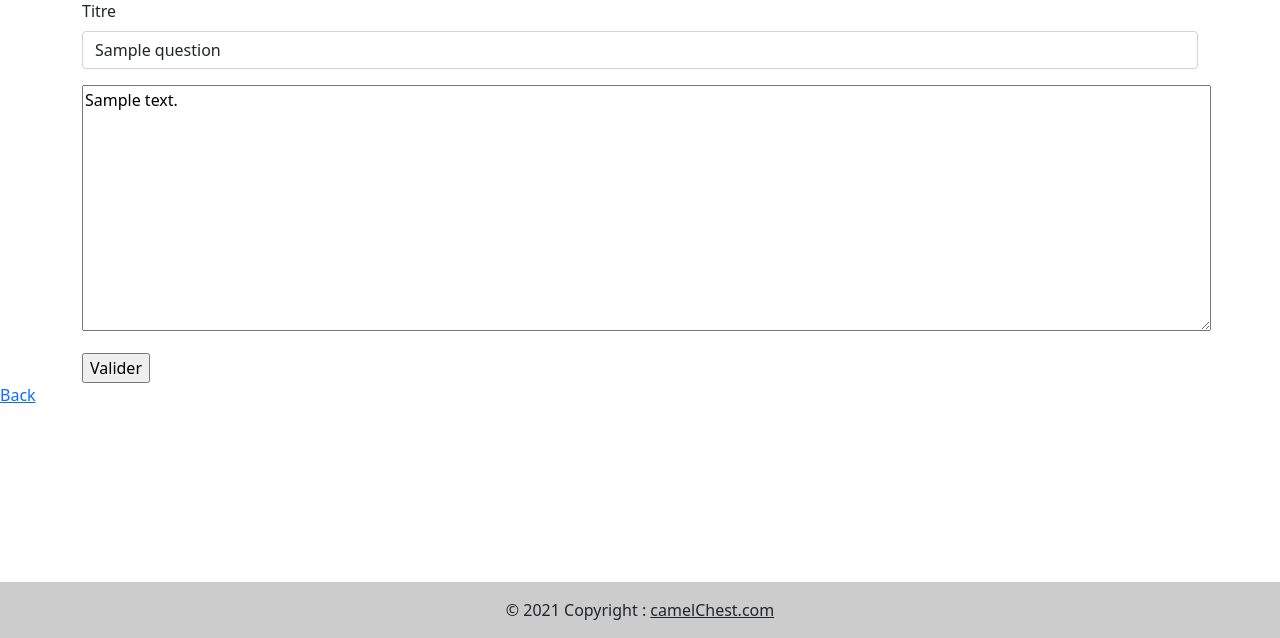
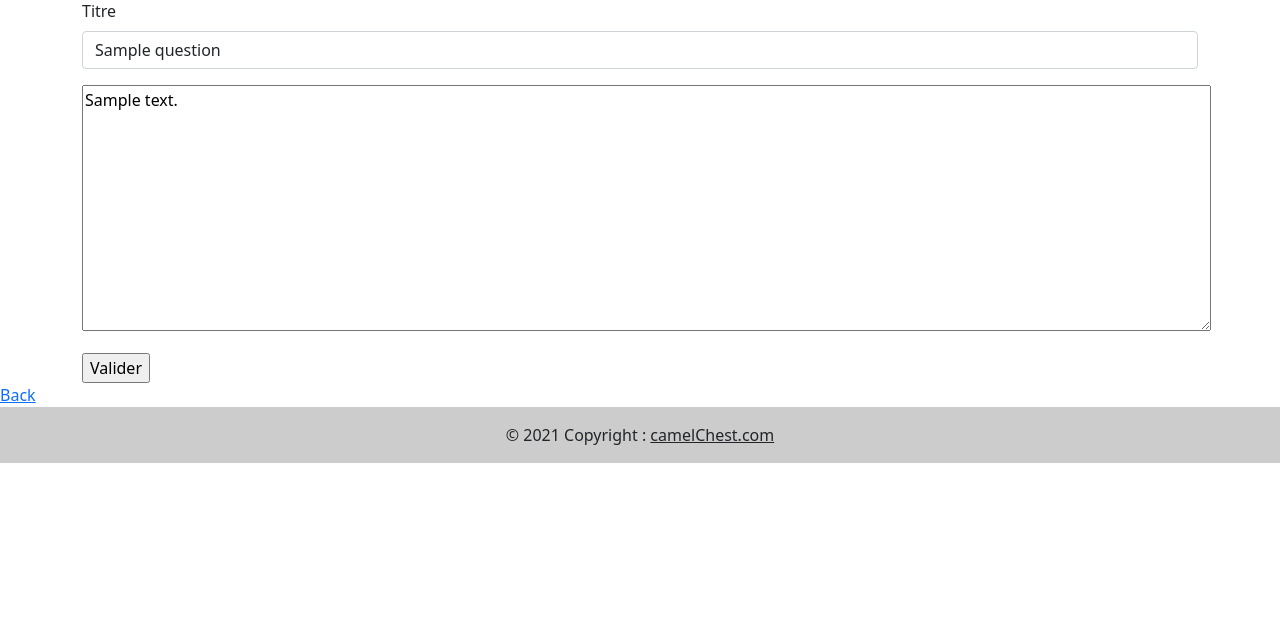
Before and after one commit to WildCodeSchool/bordeaux-p2-202109-stackoverflou, a PHP site: template src/View/Question/edit.html.twig in a window 1280 px wide. Shown: the part 162-800 px from the top of the page. Run offline with PHP 8.4, Linux system fonts and the light colour scheme; the template is opened without the code that fills it: most values are stand-ins (such as "Sample title", 1, 10 or a date in 2020); some libraries are stand-ins or nearby versions; some web fonts are replaced.

Commit message:
modifiy front footer to show all questions

```diff
--- a/src/Model/AbstractManager.php
+++ b/src/Model/AbstractManager.php
@@ -31,7 +31,7 @@ abstract class AbstractManager
     /**
      * Get all row from database.
      */
-    public function selectAll(string $orderBy = '', string $direction = 'ASC'): array
+    public function selectAll(string $orderBy = '', string $direction = 'DESC'): array
     {
         $query = 'SELECT * FROM ' . static::TABLE;
         if ($orderBy) {
--- a/src/View/Components/_footer.html.twig
+++ b/src/View/Components/_footer.html.twig
@@ -1,6 +1,6 @@
 <section class="">
     <!-- Footer -->
-    <footer class="bg-white text-dark text-center text-md-start fixed-bottom">
+    <footer class="bg-white text-dark text-center text-md-start">
 
         <!-- Copyright -->
         <div class="text-center p-3" style="background-color: rgba(0, 0, 0, 0.2);">
```
